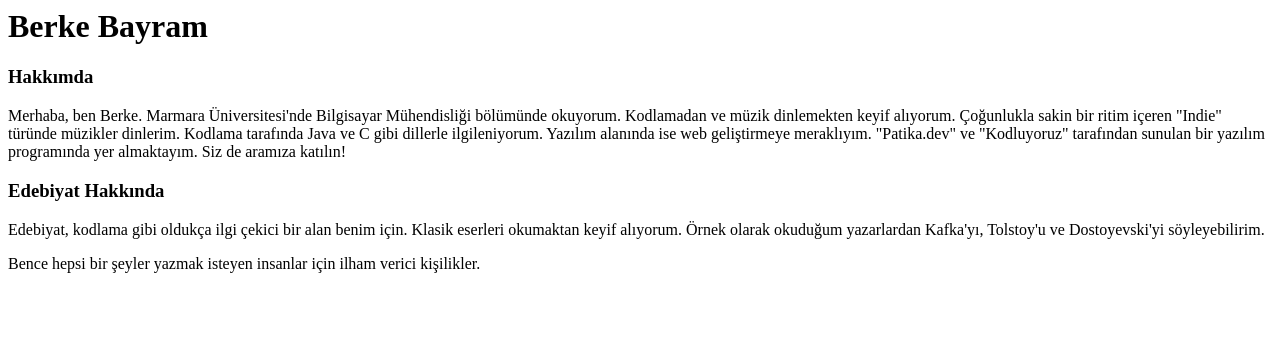
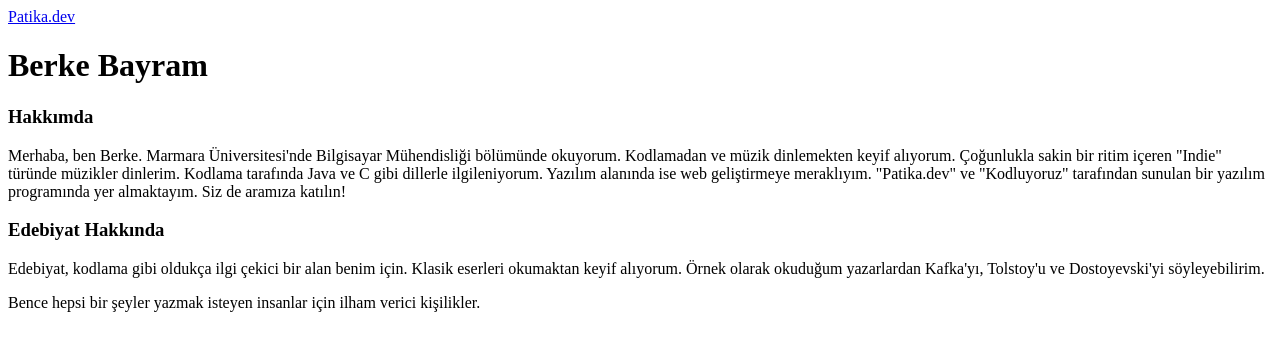
Before and after one commit to Berke-Bayram/Patika.dev, a plain HTML site: page Folder1/index.html in a window 1280 px wide. Drawn offline with Linux system fonts and the light colour scheme.

Commit message:
index.html
Bu dosya, "Patika.dev" tarafından sunulan HTML eğitimi için hazırlanmış bir ödev dosyasıdır.

```diff
--- a/Folder1/index.html
+++ b/Folder1/index.html
@@ -1,3 +1,5 @@
+<a href = "https://www.patika.dev/">Patika.dev</a>
+
 <!--İlk başlıkları tanımlama-->
 <h1>Berke Bayram</h1>
 <h3>Hakkımda</h3>
```
